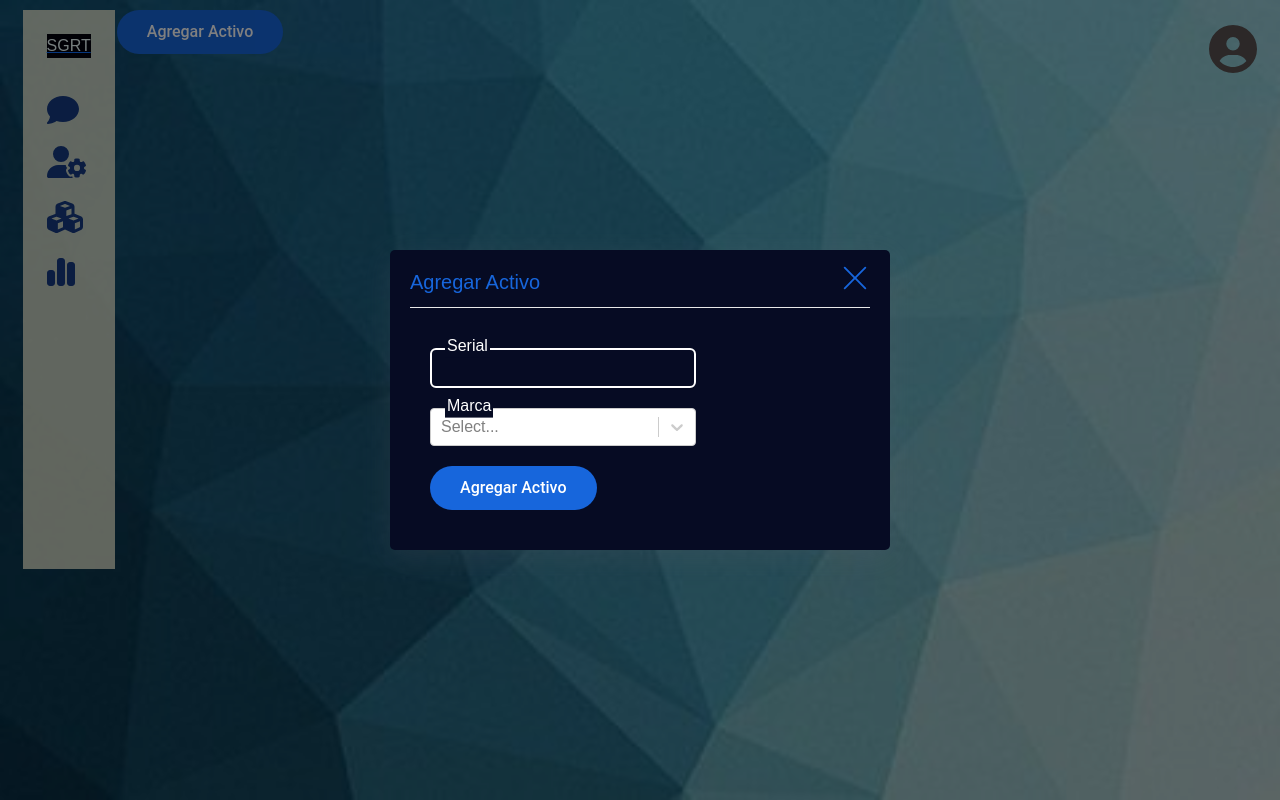
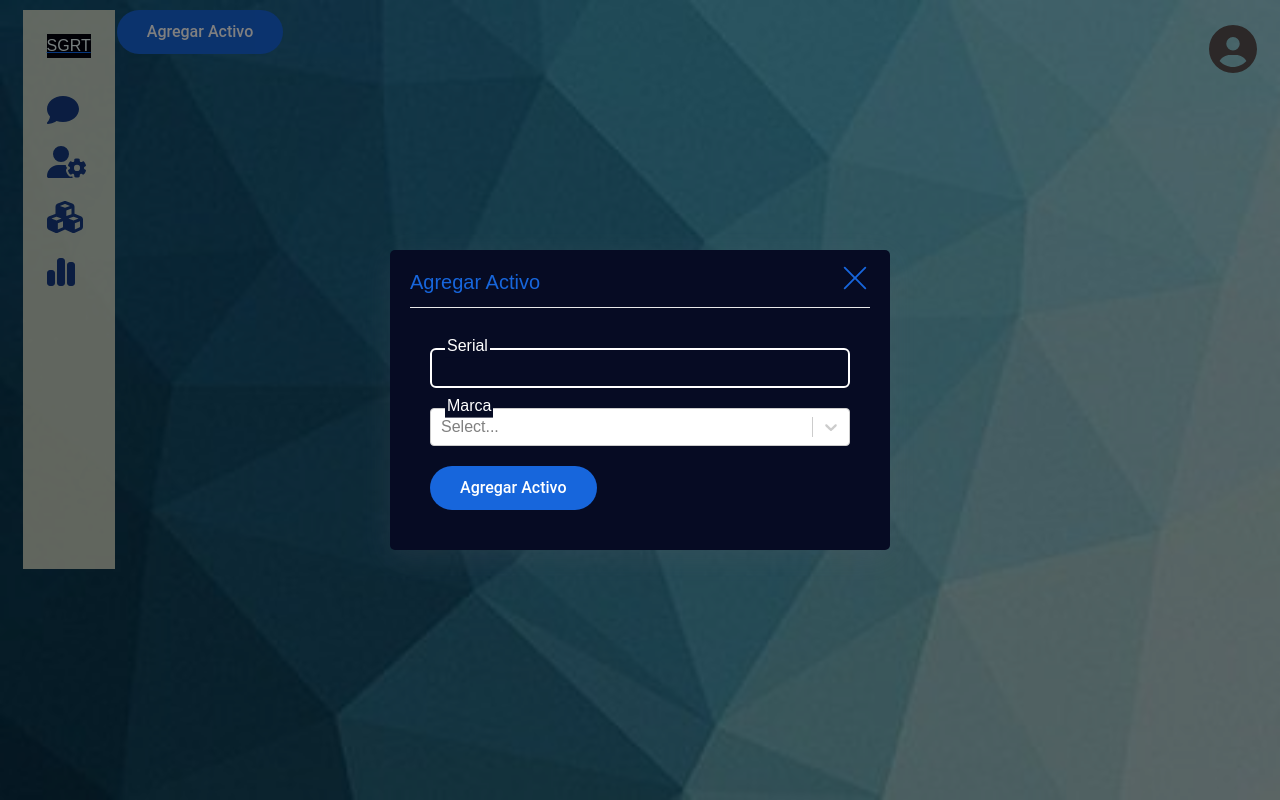
Before and after one commit to fredy100100/ProyectoSGRT, a React (Create React App) app: page /Inventario in a window 1280 px wide. Both pictures are taken after a click on the button "Agregar Activo". Built offline with nearby package versions, Linux system fonts and the light colour scheme.

Commit message:
Select reutilizable 2

```diff
--- a/src/Componentes/Inventario.js
+++ b/src/Componentes/Inventario.js
@@ -23,10 +23,7 @@ export const Inventario = () => {
             <InputX type={"text"}>Serial</InputX>
             <SelectX options={mock}>Marca</SelectX>
             <BotonX>Agregar Activo</BotonX>
-
           </form>
-
-
         </Contenido>
 
       </ModalX>
@@ -38,7 +35,6 @@ export const Inventario = () => {
 const Contenido = styled.div`
   display: flex;
   flex-direction: column;
-  align-items:first baseline;
   gap: 20px;
   margin: 20px;
 
--- a/src/Componentes/shared/SelectX/SelectX.js
+++ b/src/Componentes/shared/SelectX/SelectX.js
@@ -2,7 +2,7 @@ import { Children } from "react";
 import "./Select.css";
 import Select from "react-select";
 
-export const SelectX = ({props, children}) => {
+export const SelectX = ({children, options}) => {
 
     const selectChange = ({ value }) => {
         console.log(value)
@@ -11,7 +11,7 @@ export const SelectX = ({props, children}) => {
     return (
 
         <div className="SelectX-container">
-            <Select {...props} onChange={selectChange} />
+            <Select options={options} onChange={selectChange} />
             <label>{children}</label>
         </div>
     )
```
